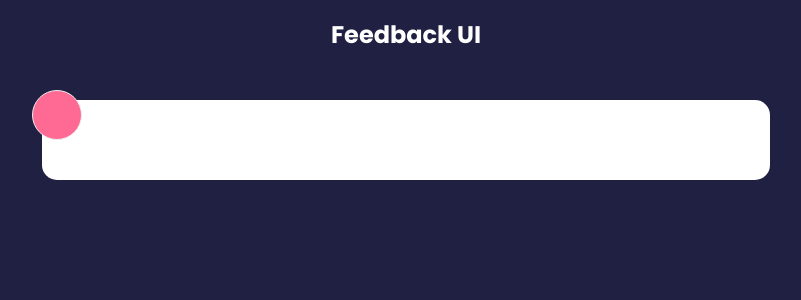
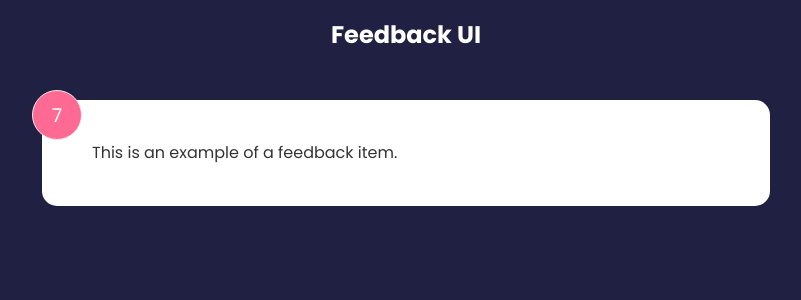
Before and after one commit to demetcaliskan/feedback-app, a React (Create React App) app: page / in a window 1280 px wide. Shown: the top 300 px of the page, without its empty margins (234-1035 px from the left). Built offline with nearby package versions, Linux system fonts and the light colour scheme.

Commit message:
added a useState hook to FeedbackItem

```diff
--- a/src/components/FeedbackItem.jsx
+++ b/src/components/FeedbackItem.jsx
@@ -1,8 +1,14 @@
+import { useState } from 'react'
+
 function FeedbackItem() {
+    const [rating, setRating] = useState(7)
+    const [text, setText] = useState('This is an example of a feedback item.')
+
+
     return (
         <div className='card'>
-            <div className='num-display'></div>
-            <div className='text-display'></div>
+            <div className='num-display'>{rating}</div>
+            <div className='text-display'>{text}</div>
         </div>
     )
 }
```
